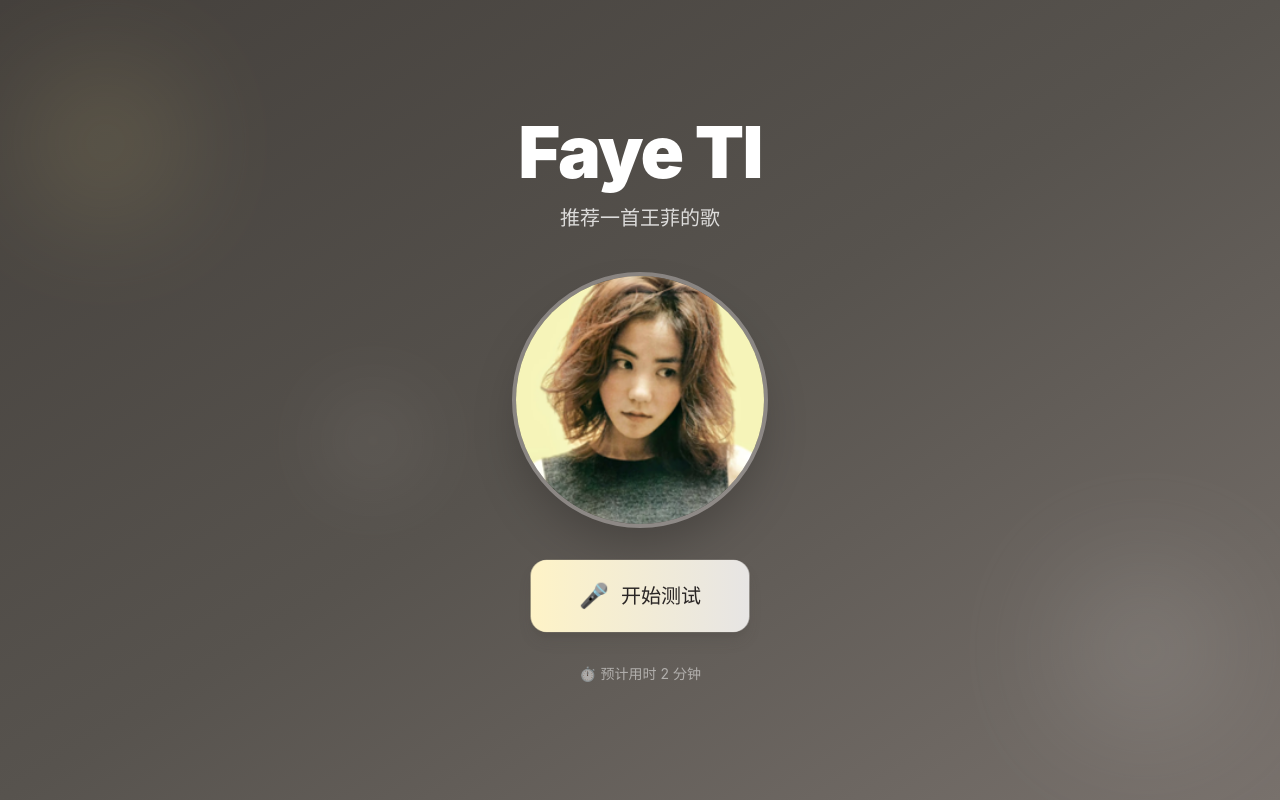
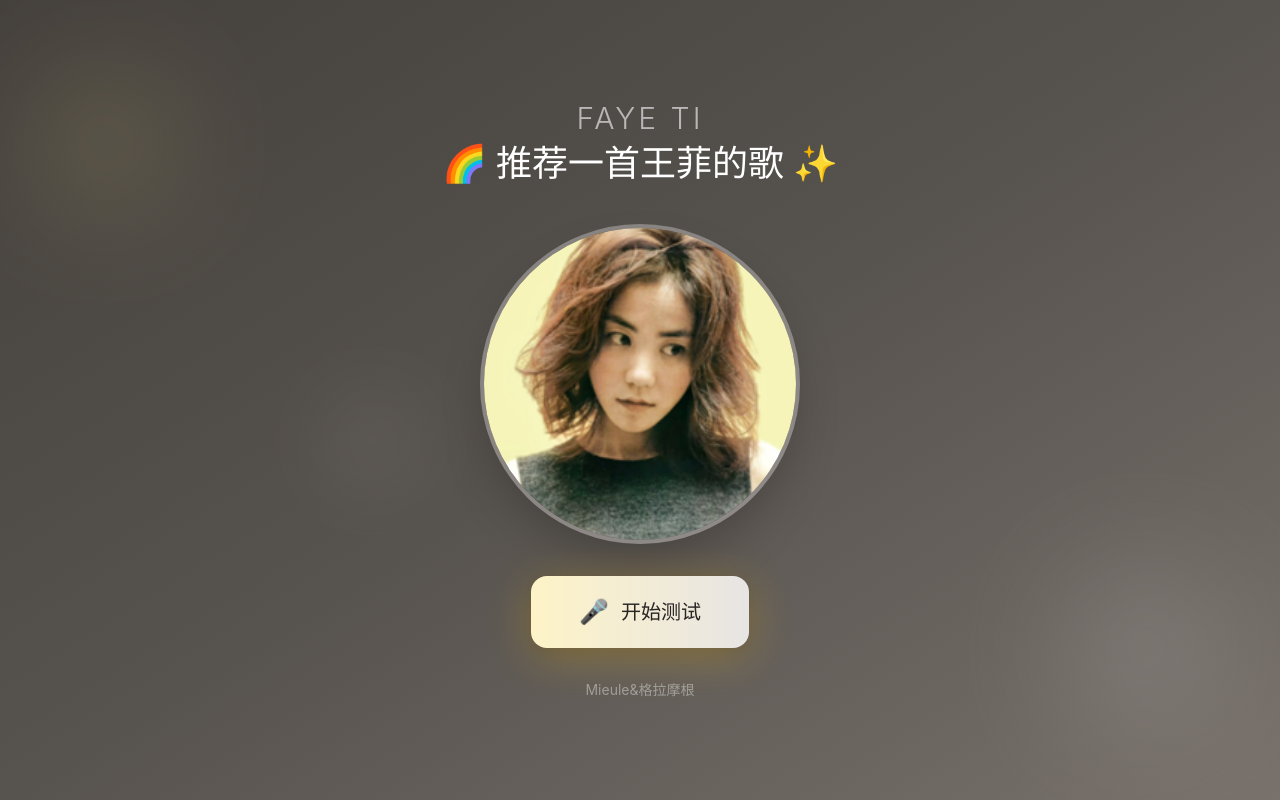
Before and after one commit to Koishi0425/sbti-mock, a React (Vite) app: page / in a window 1280 px wide. Built offline with nearby package versions, Linux system fonts and the light colour scheme.

Commit message:
adjust result & home page

```diff
--- a/index.html
+++ b/index.html
@@ -5,6 +5,9 @@
     <link rel="icon" type="image/svg+xml" href="/favicon.svg" />
     <meta name="viewport" content="width=device-width, initial-scale=1.0" />
     <title>sbti</title>
+    <link rel="preconnect" href="https://fonts.googleapis.com" />
+    <link rel="preconnect" href="https://fonts.gstatic.com" crossorigin />
+    <link href="https://fonts.googleapis.com/css2?family=Noto+Serif+SC:wght@400;600;700;900&display=swap" rel="stylesheet" />
   </head>
   <body>
     <div id="root"></div>
--- a/src/components/Home.tsx
+++ b/src/components/Home.tsx
@@ -46,7 +46,7 @@ export default function Home({ onStart }: HomeProps) {
       >
         {/* 标题 */}
         <motion.h1
-          className="text-4xl sm:text-5xl md:text-6xl lg:text-7xl font-black text-white mb-3 sm:mb-4 tracking-tight leading-tight"
+          className="text-2xl sm:text-3xl font-light text-white/60 mb-2 tracking-widest uppercase"
           initial={{ scale: 0.9 }}
           animate={{ scale: 1 }}
           transition={{ duration: 0.5 }}
@@ -54,14 +54,14 @@ export default function Home({ onStart }: HomeProps) {
           Faye TI
         </motion.h1>
 
-        {/* 副标题 */}
+        {/* 主标题 */}
         <motion.p
-          className="text-lg sm:text-xl text-white/80 mb-8 sm:mb-10 leading-relaxed"
+          className="text-2xl sm:text-3xl md:text-4xl font-black font-serif-sc text-white mb-8 sm:mb-10 leading-snug"
           initial={{ opacity: 0 }}
           animate={{ opacity: 1 }}
           transition={{ delay: 0.3 }}
         >
-          推荐一首王菲的歌
+          🌈 推荐一首王菲的歌 ✨
         </motion.p>
 
         {/* 王菲照片 */}
@@ -74,7 +74,7 @@ export default function Home({ onStart }: HomeProps) {
           <img
             src={homeImage}
             alt="王菲"
-            className="w-48 h-48 sm:w-56 sm:h-56 md:w-64 md:h-64 object-cover rounded-full shadow-2xl border-4 border-stone-300/40"
+            className="w-56 h-56 sm:w-72 sm:h-72 md:w-80 md:h-80 object-cover rounded-full shadow-2xl border-4 border-stone-300/40"
           />
         </motion.div>
 
@@ -82,37 +82,39 @@ export default function Home({ onStart }: HomeProps) {
         {/* 开始按钮 */}
         <motion.button
           onClick={onStart}
-          className="relative px-8 sm:px-12 py-4 sm:py-5 bg-gradient-to-r from-amber-100 to-stone-200 text-stone-800 font-bold text-lg sm:text-xl rounded-2xl shadow-lg shadow-stone-700/20 hover:shadow-xl hover:shadow-stone-700/30 transition-all"
+          className="relative px-8 sm:px-12 py-4 sm:py-5 text-stone-800 font-bold text-lg sm:text-xl rounded-2xl"
           initial={{ scale: 0.8, opacity: 0 }}
           animate={{ scale: 1, opacity: 1 }}
-          transition={{ delay: 0.7, type: 'spring' }}
+          transition={{ delay: 0.05, type: 'spring' }}
           whileTap={{ scale: 0.95 }}
-          whileHover={{ scale: 1.02 }}
+          whileHover={{ scale: 1.03 }}
         >
-          <span className="flex items-center justify-center gap-2 sm:gap-3">
+          {/* 渐变背景+阴影呼吸 */}
+          <motion.span
+            className="absolute inset-0 rounded-2xl bg-gradient-to-r from-amber-100 to-stone-200"
+            animate={{
+              boxShadow: [
+                '0 8px 30px rgba(251, 191, 36, 0.20), 0 4px 15px rgba(0,0,0,0.15)',
+                '0 8px 50px rgba(251, 191, 36, 0.45), 0 4px 20px rgba(0,0,0,0.25)',
+                '0 8px 30px rgba(251, 191, 36, 0.20), 0 4px 15px rgba(0,0,0,0.15)',
+              ],
+            }}
+            transition={{ duration: 2, repeat: Infinity, ease: 'easeInOut' }}
+          />
+          <span className="relative flex items-center justify-center gap-2 sm:gap-3">
             <span className="text-xl sm:text-2xl">🎤</span>
             <span>开始测试</span>
           </span>
-          {/* 呼吸灯效果 */}
-          <motion.div
-            className="absolute inset-0 rounded-2xl bg-gradient-to-r from-amber-100 to-stone-200"
-            animate={{
-              opacity: [0.5, 0.8, 0.5],
-              scale: [1, 1.02, 1],
-            }}
-            transition={{ duration: 2, repeat: Infinity }}
-            style={{ zIndex: -1 }}
-          />
         </motion.button>
 
-        {/* 底部提示 */}
+        {/* 作者 */}
         <motion.p
-          className="mt-6 sm:mt-8 text-white/50 text-xs sm:text-sm"
+          className="mt-6 sm:mt-8 text-white/40 text-xs sm:text-sm"
           initial={{ opacity: 0 }}
           animate={{ opacity: 1 }}
           transition={{ delay: 1 }}
         >
-          ⏱️ 预计用时 2 分钟
+          Mieule&格拉摩根
         </motion.p>
       </motion.div>
     </div>
--- a/src/components/ResultPage.tsx
+++ b/src/components/ResultPage.tsx
@@ -34,7 +34,7 @@ function SongCard({ song, isPrimary = false }: { song: Song; isPrimary?: boolean
 
       {/* 歌曲标题 */}
       <motion.h2
-        className={`${isPrimary ? 'text-3xl sm:text-4xl' : 'text-base sm:text-lg'} font-black text-gray-900 mb-2 text-center`}
+        className={`${isPrimary ? 'text-3xl sm:text-4xl' : 'text-base sm:text-lg'} font-black font-serif-sc text-gray-900 mb-2 text-center`}
         initial={{ scale: 0.9 }}
         animate={{ scale: 1 }}
         transition={{ delay: 0.3, type: 'spring' }}
@@ -44,10 +44,10 @@ function SongCard({ song, isPrimary = false }: { song: Song; isPrimary?: boolean
 
       {/* 年份和专辑 */}
       {isPrimary && (
-        <p className="text-sm sm:text-base text-gray-600 mb-3 text-center">
+        <p className="text-xs sm:text-sm text-gray-400 text-center">
           来自{song.year}年，收录于{song.album}
           {song.originalArtist && (
-            <span className="text-gray-500"> (翻自{song.originalArtist})</span>
+            <span className="block text-gray-400"> (翻自{song.originalArtist})</span>
           )}
         </p>
       )}
@@ -55,7 +55,7 @@ function SongCard({ song, isPrimary = false }: { song: Song; isPrimary?: boolean
       {/* 描述 */}
       {isPrimary && (
         <motion.p
-          className="text-gray-700 text-sm sm:text-base leading-relaxed mb-3 text-center"
+          className="text-gray-700 text-sm sm:text-base leading-relaxed mt-3 mb-3 text-center font-serif-sc font-semibold border border-stone-200 rounded-xl px-3 py-2 bg-stone-50"
           initial={{ opacity: 0 }}
           animate={{ opacity: 1 }}
           transition={{ delay: 0.4 }}
@@ -67,12 +67,12 @@ function SongCard({ song, isPrimary = false }: { song: Song; isPrimary?: boolean
       {/* 歌词 */}
       {isPrimary && (
         <motion.p
-          className="text-base sm:text-lg text-gray-500 italic text-center"
+          className="text-sm sm:text-base text-gray-500 italic text-center font-serif-sc leading-relaxed px-4 py-2"
           initial={{ opacity: 0 }}
           animate={{ opacity: 1 }}
           transition={{ delay: 0.5 }}
         >
-          {song.lyrics}
+          <span className="text-gray-300 select-none">『 </span>{song.lyrics}<span className="text-gray-300 select-none"> 』</span>
         </motion.p>
       )}
     </motion.div>
@@ -106,9 +106,9 @@ export default function ResultPage({ result, onRestart }: ResultPageProps) {
               也可以试试：
             </h2>
             <div className="bg-white/80 backdrop-blur-sm rounded-xl p-3 sm:p-4">
-              <div className="grid grid-cols-3 gap-3">
+              <div className="grid grid-cols-2 gap-3">
                 {result.secondaries.map((song) => (
-                  <div key={song.id} className="flex items-center gap-2">
+                  <div key={song.id} className="flex items-center gap-2 bg-white/60 rounded-lg px-3 py-2">
                     {song.albumImage && (
                       <img
                         src={song.albumImage}
@@ -116,9 +116,12 @@ export default function ResultPage({ result, onRestart }: ResultPageProps) {
                         className="w-12 h-12 sm:w-14 sm:h-14 object-cover rounded-lg shadow-sm flex-shrink-0"
                       />
                     )}
-                    <p className="text-xs sm:text-sm font-black text-gray-900 leading-tight">
-                      {song.title.replace(/^《|》$/g, '')}
-                    </p>
+                    <div className="min-w-0">
+                      <p className="text-xs sm:text-sm font-black text-gray-900 leading-tight truncate">
+                        {song.title.replace(/^《|》$/g, '')}
+                      </p>
+                      <p className="text-xs text-gray-400 leading-tight">{song.year}年</p>
+                    </div>
                   </div>
                 ))}
               </div>
--- a/src/data/mock.ts
+++ b/src/data/mock.ts
@@ -475,21 +475,21 @@ export function determineResult(answers: Record<string, string>): { primary: Son
   const ultimate = checkUltimateHidden(answers, scores);
   if (ultimate) {
     const primary = ultimate;
-    const secondaries = sorted.slice(1, 4).map(([id]) => songMap.get(id)!).filter(Boolean);
+    const secondaries = sorted.slice(1, 3).map(([id]) => songMap.get(id)!).filter(Boolean);
     return { primary, secondaries };
   }
 
   const angel = checkAngelHidden(answers, scores);
   if (angel) {
     const primary = angel;
-    const secondaries = sorted.slice(1, 4).map(([id]) => songMap.get(id)!).filter(Boolean);
+    const secondaries = sorted.slice(1, 3).map(([id]) => songMap.get(id)!).filter(Boolean);
     return { primary, secondaries };
   }
 
   // 普通结果
   const topN = sorted.slice(0, 4);
   const primary = songMap.get(topN[0][0]) || songs[0];
-  const secondaries = topN.slice(1, 4).map(([id]) => songMap.get(id)!).filter(Boolean);
+  const secondaries = topN.slice(1, 3).map(([id]) => songMap.get(id)!).filter(Boolean);
 
   return { primary, secondaries };
 }
--- a/src/index.css
+++ b/src/index.css
@@ -7,6 +7,10 @@
   text-rendering: optimizeLegibility;
   -webkit-font-smoothing: antialiased;
   -moz-osx-font-smoothing: grayscale;
+}
+
+.font-serif-sc {
+  font-family: 'Noto Serif SC', 'STSong', 'SimSun', serif;
 }
 
 @tailwind base;
```
